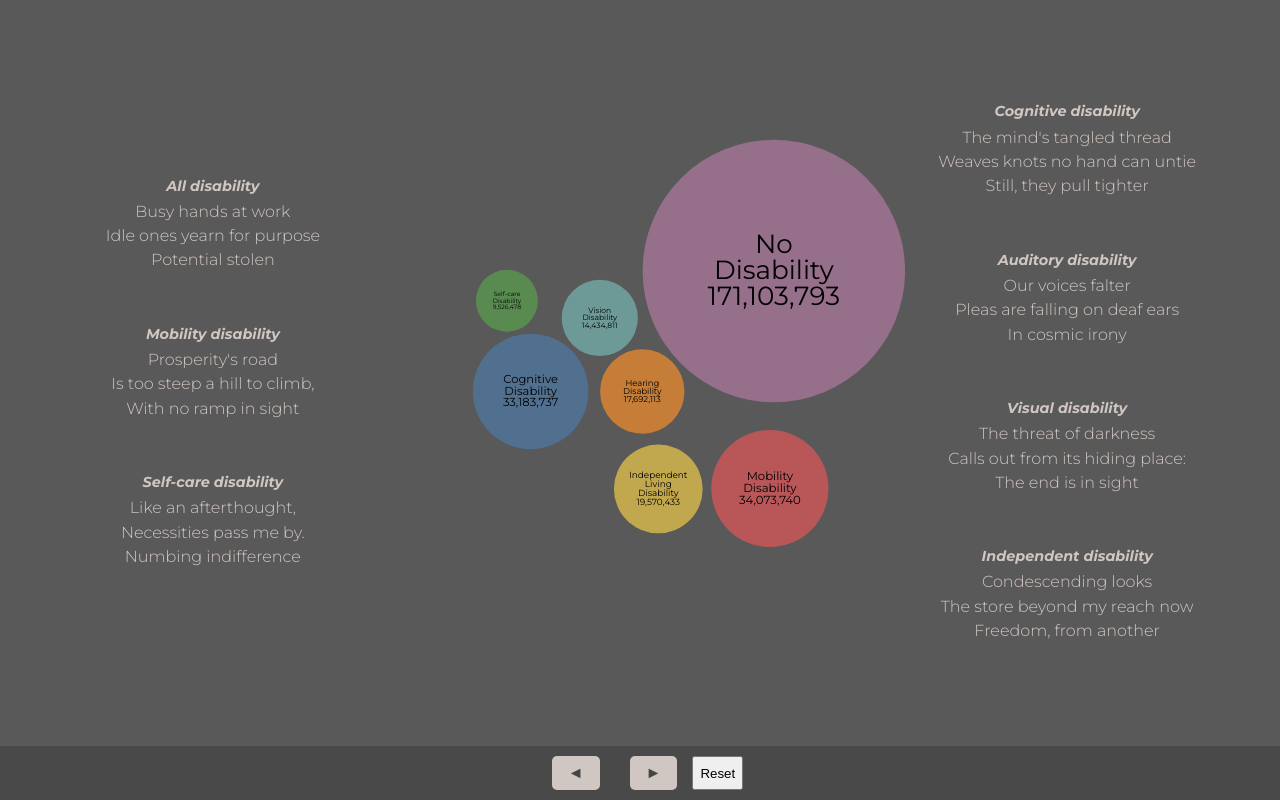
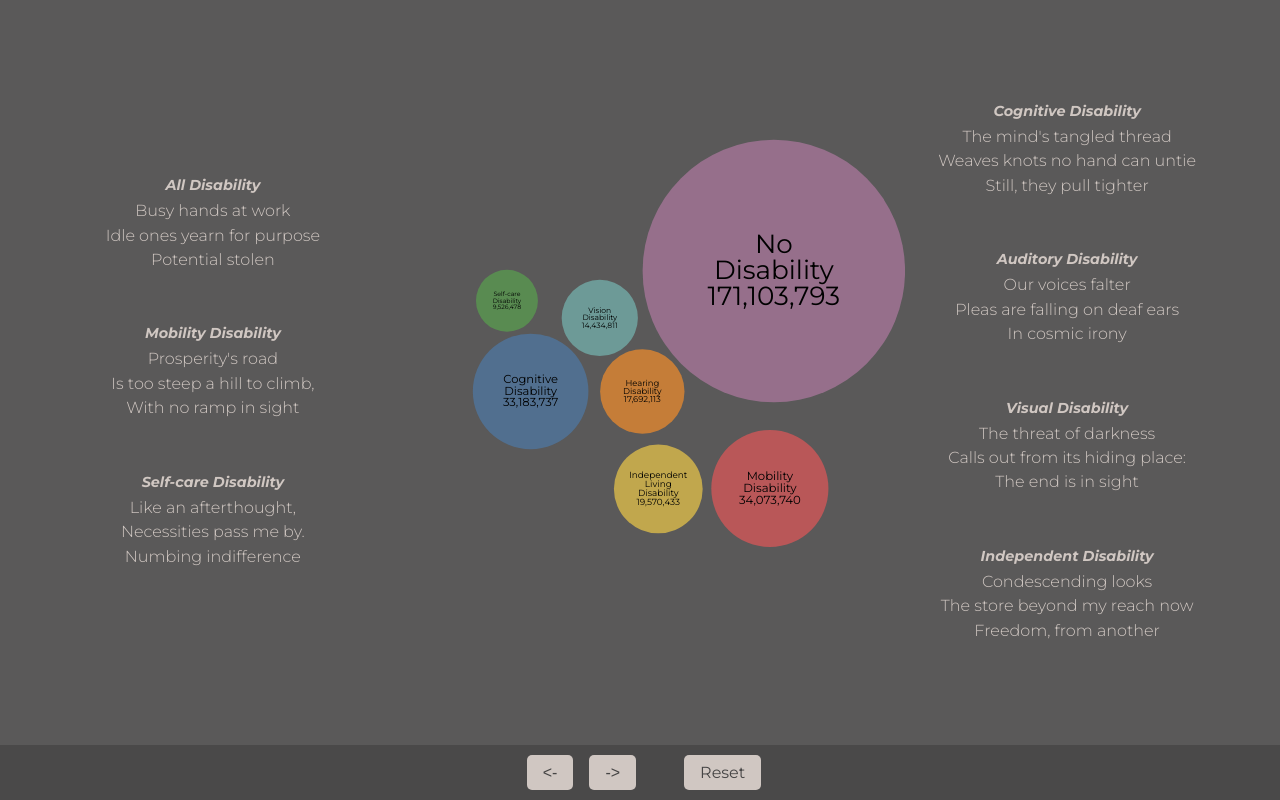
Before and after one commit to alexbryantt/infovis25, a website: page index.html in a window 1280 px wide. Drawn offline with nearby package versions, Linux system fonts and the light colour scheme.

Commit message:
buttons restyling

```diff
--- a/index.html
+++ b/index.html
@@ -10,19 +10,19 @@
             <div class="visualization-container">
                 <div class="poetry-column left">
                     <ul class="verse" id="verse1" data-disability="all disability">
-                        <li class="line-i">All disability</li>
+                        <li class="line-i">All Disability</li>
                         <li class="line" id="line1">Busy hands at work</li>
                         <li class="line" id="line2">Idle ones yearn for purpose</li>
                         <li class="line" id="line3">Potential stolen</li>
                     </ul>
                     <ul class="verse" id="verse2" data-disability="mobility disability">
-                        <li class="line-i">Mobility disability</li>
+                        <li class="line-i">Mobility Disability</li>
                         <li class="line" id="line1">Prosperity's road</li>
                         <li class="line" id="line2">Is too steep a hill to climb,</li>
                         <li class="line" id="line3">With no ramp in sight</li>
                     </ul>
                     <ul class="verse" id="verse3" data-disability="self-care disability">
-                        <li class="line-i">Self-care disability</li>
+                        <li class="line-i">Self-care Disability</li>
                         <li class="line" id="line1">Like an afterthought,</li>
                         <li class="line" id="line2">Necessities pass me by.</li>
                         <li class="line" id="line3">Numbing indifference</li>
@@ -31,25 +31,25 @@
                 <div class="bubble-chart-container" id="bubble-chart-container"></div>
                 <div class="poetry-column right">
                     <ul class="verse" id="verse4" data-disability="cognitive disability">
-                        <li class="line-i">Cognitive disability</li>
+                        <li class="line-i">Cognitive Disability</li>
                         <li class="line" id="line1">The mind's tangled thread</li>
                         <li class="line" id="line2">Weaves knots no hand can untie</li>
                         <li class="line" id="line3">Still, they pull tighter</li>
                     </ul>
                     <ul class="verse" id="verse5" data-disability="auditory disability">
-                        <li class="line-i">Auditory disability</li>
+                        <li class="line-i">Auditory Disability</li>
                         <li class="line" id="line1">Our voices falter</li>
                         <li class="line" id="line2">Pleas are falling on deaf ears</li>
                         <li class="line" id="line3">In cosmic irony</li>
                     </ul>
                     <ul class="verse" id="verse6" data-disability="visual disability">
-                        <li class="line-i">Visual disability</li>
+                        <li class="line-i">Visual Disability</li>
                         <li class="line" id="line1">The threat of darkness</li>
                         <li class="line" id="line2">Calls out from its hiding place:</li>
                         <li class="line" id="line3">The end is in sight</li>
                     </ul>
                     <ul class="verse" id="verse7" data-disability="independent disability">
-                        <li class="line-i">Independent disability</li>
+                        <li class="line-i">Independent Disability</li>
                         <li class="line" id="line1">Condescending looks</li>
                         <li class="line" id="line2">The store beyond my reach now</li>
                         <li class="line" id="line3">Freedom, from another</li>
@@ -58,8 +58,8 @@
             </div>
         </main>
         <footer>
-            <button class="arrow-button" id="backward-button">◄</button>
-            <button class="arrow-button" id="forward-button">►</button>
+            <button class="arrow-button" id="backward-button"><-</button>
+            <button class="arrow-button" id="forward-button">-></button>
             <button class="button" style="float: right; margin-right: 0;" id="reset-button">Reset</button>
         </footer>
         <script src="main.js"></script>
--- a/styles.css
+++ b/styles.css
@@ -132,7 +132,7 @@ footer {
 
 .arrow-button {
     padding: 8px 16px;
-    margin: 0 15px;
+    margin: 0 8px;
     font-size: 1em;
     cursor: pointer;
     background-color: rgb(208, 199, 194);
@@ -144,3 +144,14 @@ footer {
 .arrow-button:hover {
     background-color: #ddd;
 }
+
+.button {
+    padding: 8px 16px;
+    margin: 0 40px;
+    font-size: 1em;
+    font-family: "Montserrat";
+    background-color: rgb(208, 199, 194);
+    color: rgb(70, 69, 69);
+    border: none;
+    border-radius: 5px;
+}
```
